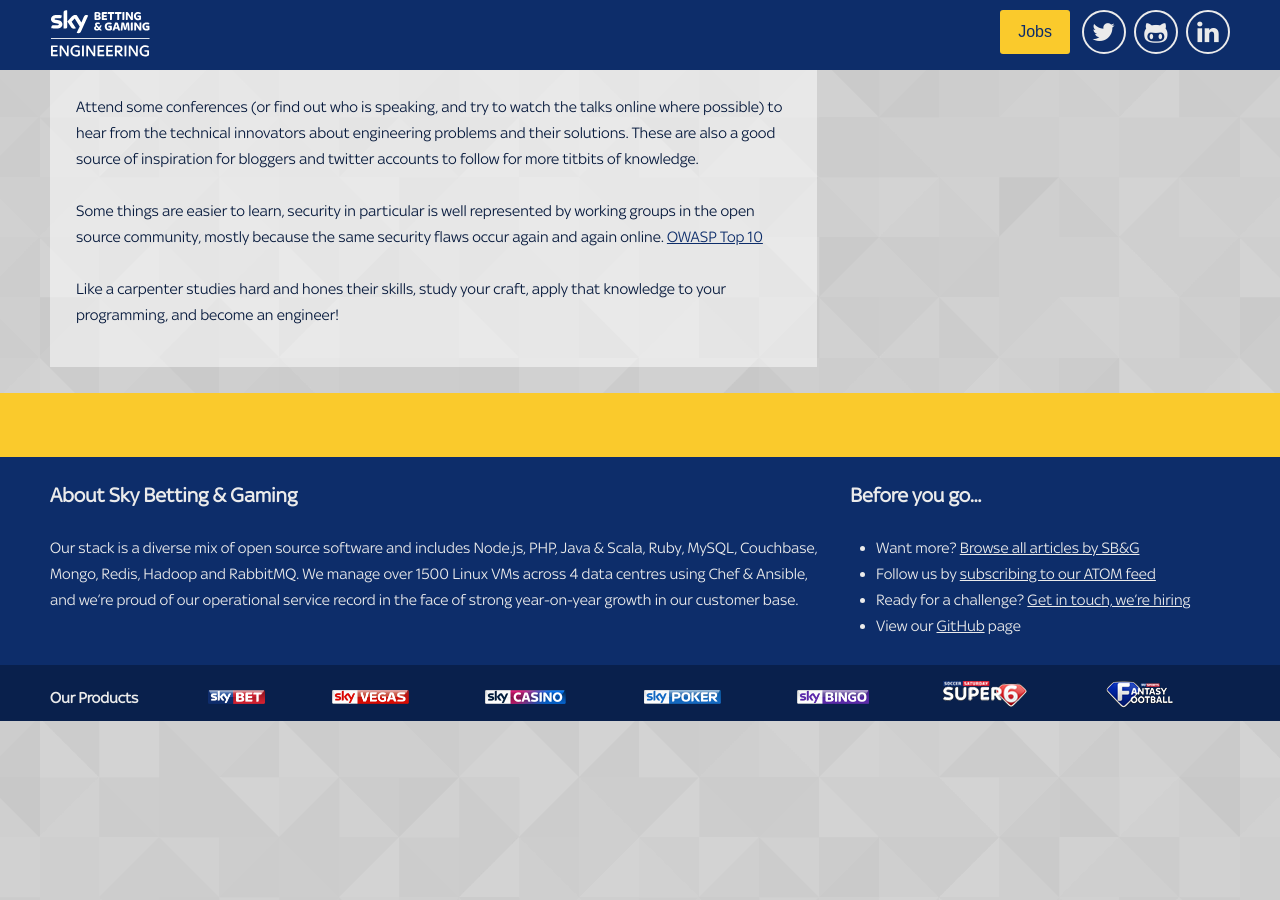
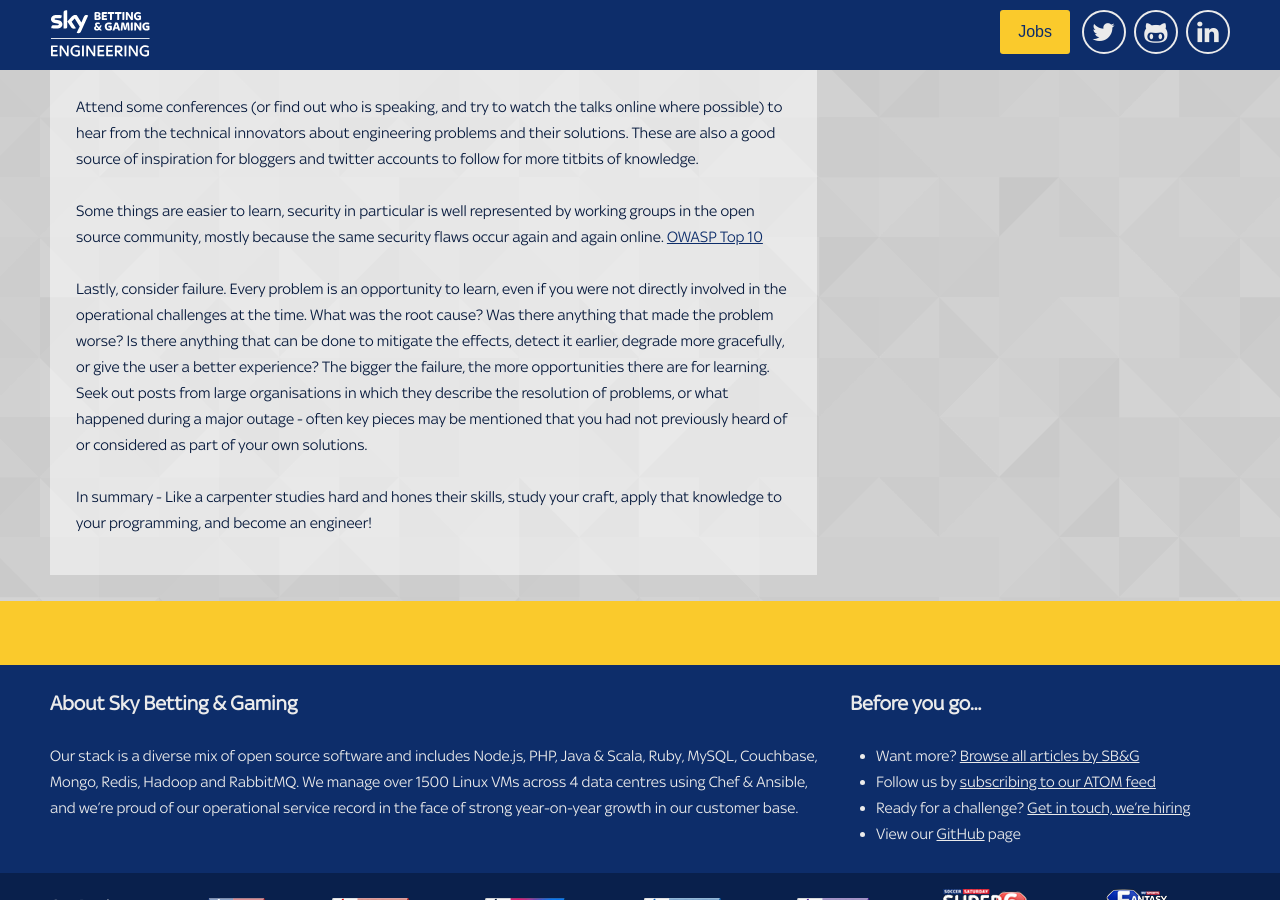
Before and after one commit to skybet/skybet.github.io, a Jekyll site: the page built from _posts/2016-02-25-software-engineer.md, in a window 1280 px wide and 900 px high, scrolled down 4442 px. Built offline with Jekyll 4.4.1, drawn with Linux system fonts in a browser that asks for light colours; nearby versions of some CDN libraries; some web fonts are replaced; comment, search, counter and statistics services are not loaded.

Commit message:
Add paragraph about learning from failure

```diff
--- a/_posts/2016-02-25-software-engineer.md
+++ b/_posts/2016-02-25-software-engineer.md
@@ -95,4 +95,6 @@
 
 Some things are easier to learn, security in particular is well represented by working groups in the open source community, mostly because the same security flaws occur again and again online.  [OWASP Top 10](https://www.owasp.org/index.php/Top10)
 
-Like a carpenter studies hard and hones their skills, study your craft, apply that knowledge to your programming, and become an engineer!
+Lastly, consider failure.  Every problem is an opportunity to learn, even if you were not directly involved in the operational challenges at the time.  What was the root cause?  Was there anything that made the problem worse?  Is there anything that can be done to mitigate the effects, detect it earlier, degrade more gracefully, or give the user a better experience?  The bigger the failure, the more opportunities there are for learning.  Seek out posts from large organisations in which they describe the resolution of problems, or what happened during a major outage - often key pieces may be mentioned that you had not previously heard of or considered as part of your own solutions.
+
+In summary - Like a carpenter studies hard and hones their skills, study your craft, apply that knowledge to your programming, and become an engineer!
```
